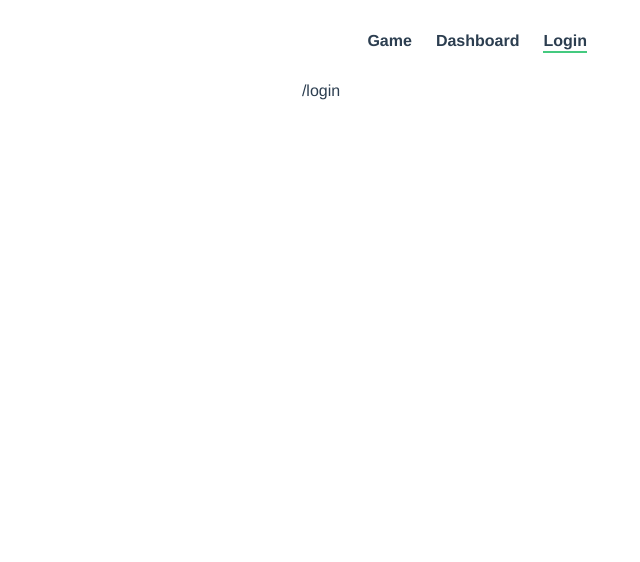
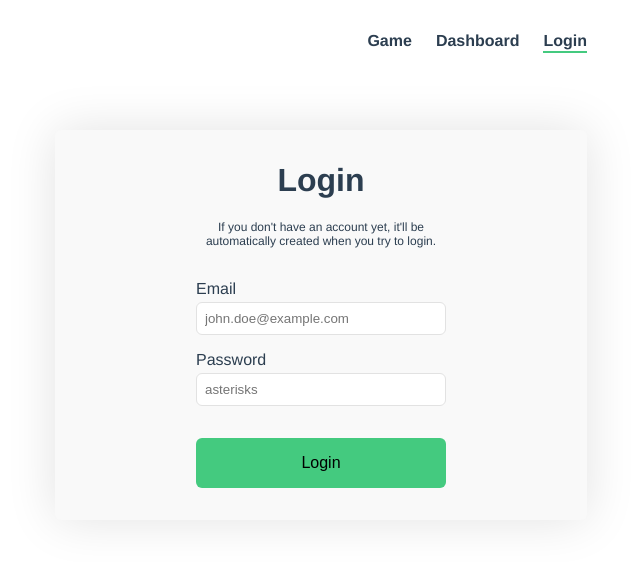
Before and after one commit to charlzzdev/vocab, a Vue app: page /login in a window 1280 px wide. Shown: the top 562 px of the page, without its empty margins (319-959 px from the left). Built offline with nearby package versions, Linux system fonts and the light colour scheme.

Commit message:
add login screen

```diff
--- a/src/components/Game.vue
+++ b/src/components/Game.vue
@@ -1,5 +1,5 @@
 <template>
-  <div id="game">
+  <div class="container">
     <h1>{{ currentWord }}</h1>
     <p ref="points" class="points">
       {{ points }} <span v-if="points === 1">point</span>
@@ -65,8 +65,8 @@ export default {
 </script>
 
 <!-- Add "scoped" attribute to limit CSS to this component only -->
-<style scoped>
-#game{
+<style>
+.container{
   background: #f9f9f9;
   max-width: 500px;
   margin: 5rem auto;
--- a/src/components/Login.vue
+++ b/src/components/Login.vue
@@ -1,6 +1,16 @@
 <template>
-  <div>
-    /login
+  <div class="container">
+    <h1>Login</h1>
+    <p class="small-text">
+      If you don't have an account yet, it'll be automatically created when you try to login.
+    </p>
+    <form>
+      <label for="email">Email</label>
+      <input type="email" id="email" placeholder="john.doe@example.com"/>
+      <label for="password">Password</label>
+      <input type="password" id="password" placeholder="asterisks"/>
+      <button>Login</button>
+    </form>
   </div>
 </template>
 
@@ -11,5 +21,30 @@ export default {
 </script>
 
 <style>
-
+form{
+  max-width: 250px;
+  margin: 0 auto;
+}
+form *{
+  display: block;
+}
+form label{
+  text-align: left;
+  margin: 1rem 0 0.25rem 0;
+}
+form input{
+  width: 100%;
+  box-sizing: border-box;
+  padding: 0.5rem;
+  border: 1px solid #e2e2e2;
+  border-radius: 6px;
+}
+form button{
+  width: 100%;
+}
+.small-text{
+  max-width: 250px;
+  margin: 1rem auto 2rem auto;
+  font-size: 12px;
+}
 </style>
```
